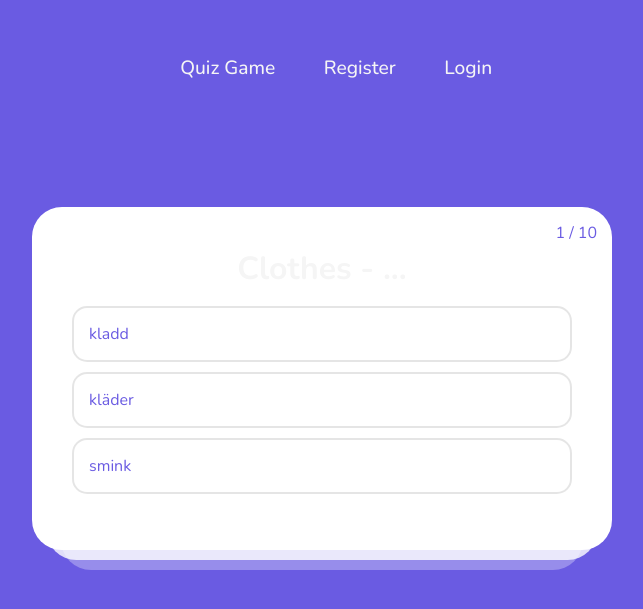
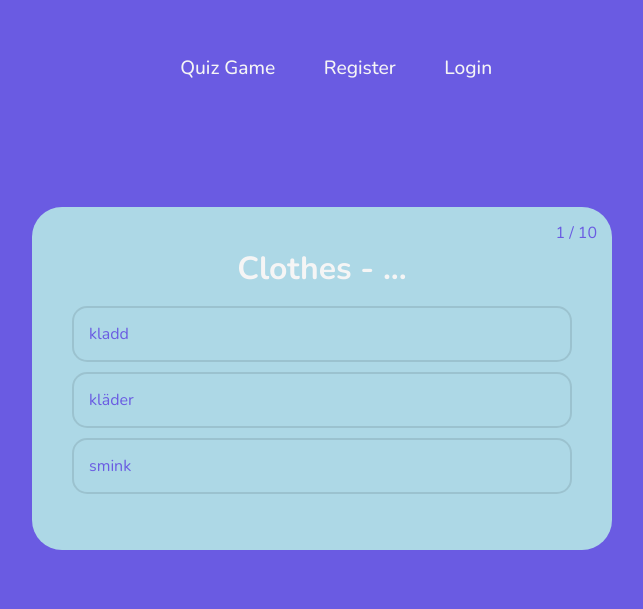
Before and after one commit to MegumiOhara/Group11_assignment_quiz_game, a React (Create React App) app: page /apptanja in a window 1280 px wide. Shown: the part 103-712 px from the top of the page, without its empty margins (318-961 px from the left). Built offline with nearby package versions, Linux system fonts and the light colour scheme.

Commit message:
modified indexTanja.css

```diff
--- a/src/indexTanja.css
+++ b/src/indexTanja.css
@@ -24,7 +24,7 @@ body {
   width: 500px;
   border-radius: 30px;
   padding: 40px;
-  background-color: #fff;
+  background-color: lightblue;
   position: relative;
   color: #6a5be2;
 
@@ -50,7 +50,7 @@ body {
   .progress {
     height: 10px;
     border-radius: 30px;
-    background-color: rgb(232, 232, 232);
+    /* background-color: rgb(232, 232, 232); */
     margin-bottom: 25px;
 
     &__inner {
@@ -78,14 +78,14 @@ body {
   &:before {
     width: 95%;
     bottom: -10px;
-    background-color: rgba(255, 255, 255, 0.8);
+    /* background-color: rgba(255, 255, 255, 0.8); */
     z-index: 0;
   }
 
   &:after {
     width: 90%;
     bottom: -20px;
-    background-color: rgba(255, 255, 255, 0.3);
+    /* background-color: rgba(255, 255, 255, 0.3); */
     z-index: 1;
   }
 
```
